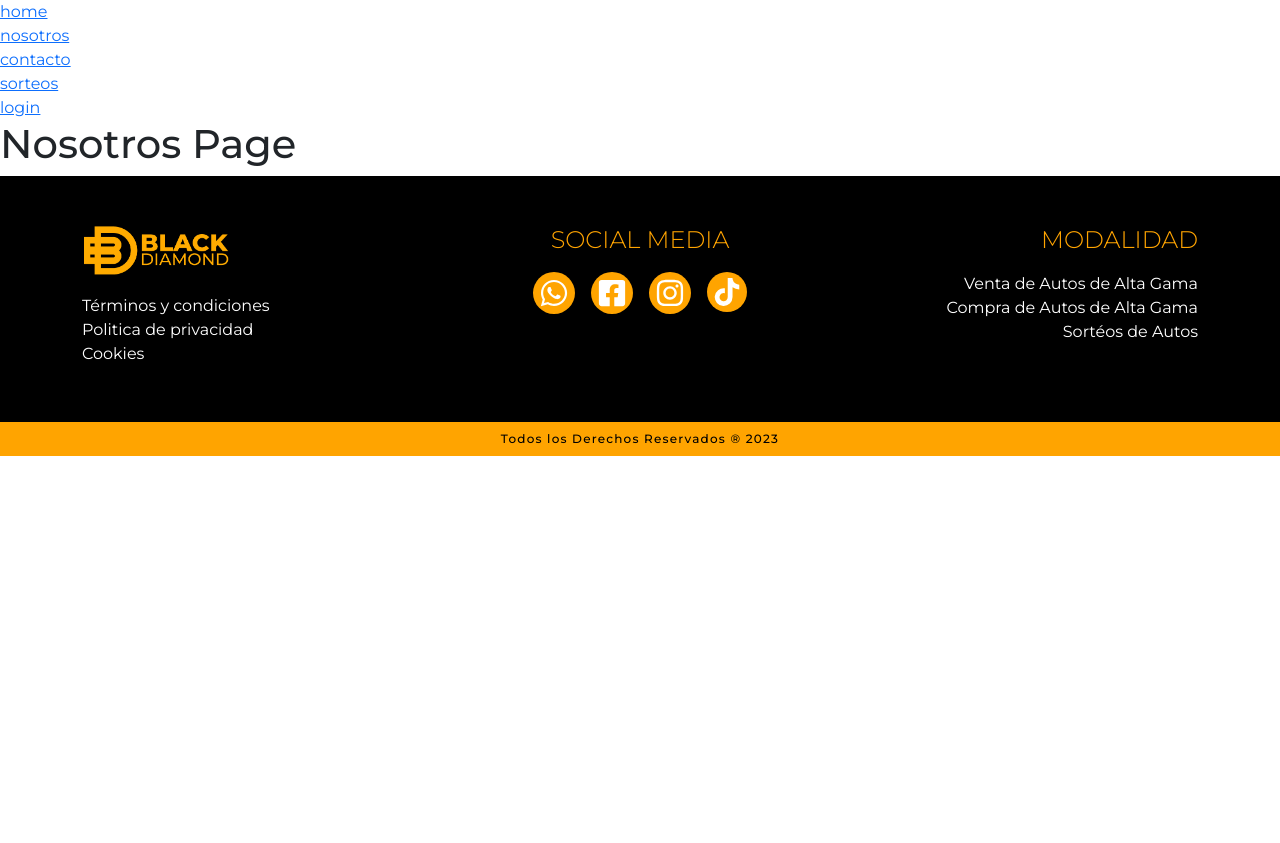
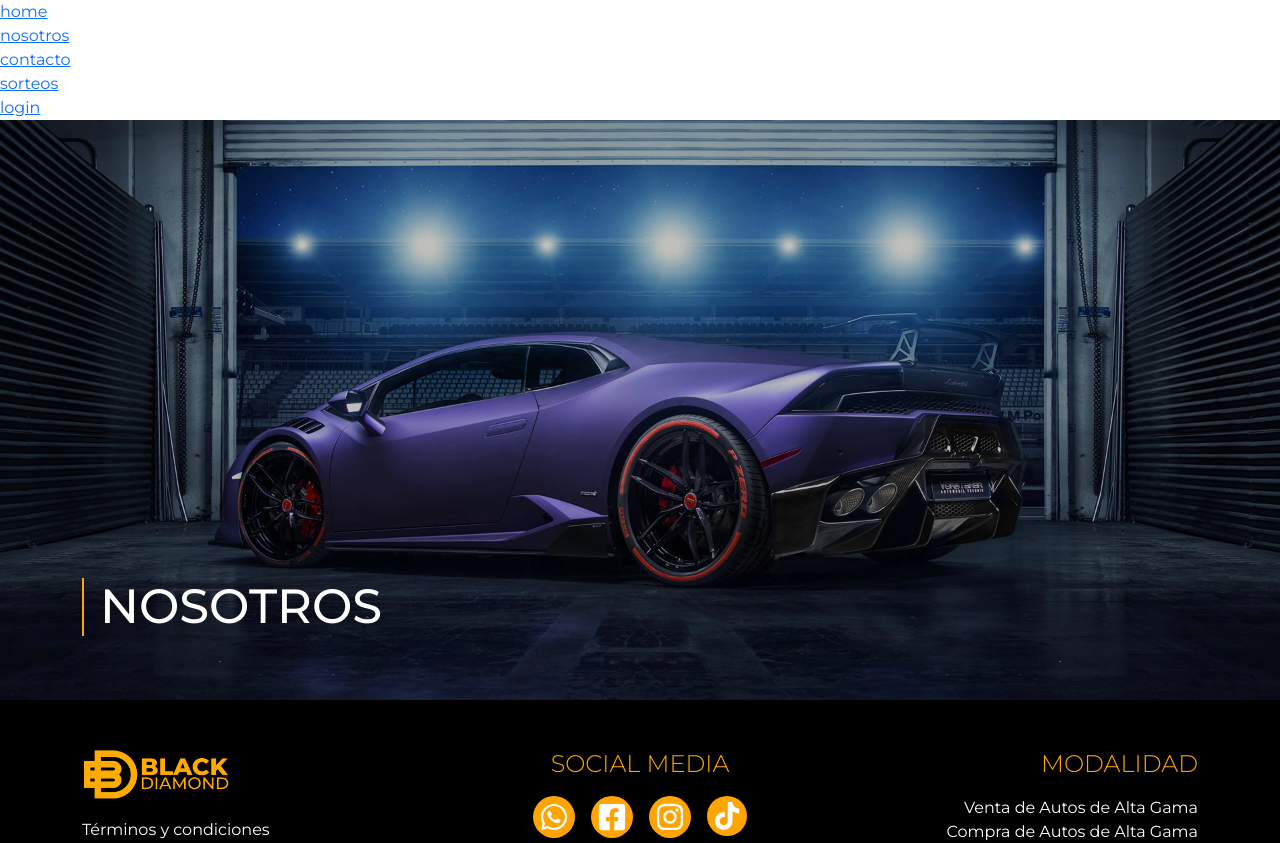
Before and after one commit to 4me7h/blackdiamond, a React (Create React App) app: page /nosotros in a window 1280 px wide. Shown: the top 843 px of the page. Before the commit the page ends 800 px from the top, so only its background shows below. Built offline with nearby package versions, Linux system fonts and the light colour scheme.

Commit message:
component: hero props and if props yeah

```diff
--- a/src/components/Hero.js
+++ b/src/components/Hero.js
@@ -1,9 +1,26 @@
+import Col from "react-bootstrap/esm/Col";
+import Container from "react-bootstrap/esm/Container";
+import Row from "react-bootstrap/esm/Row";
 
+const Hero = ({imgBackground, text}) => {
+    const backgroundImage = `url(${imgBackground})`;
 
-const Hero = ({image, text}) => {
     return(
-        <section className="hero hero--bgimg" style={{backgroundImage: `url(https://www.blackdiamond-sorteos.com/assets/home-image-effbf375.jpg)`}}>
-            {/* <div className="hero__filter"></div> */}
+        <section className="hero hero--bgimg" style={{backgroundImage: `${backgroundImage}`}}>
+            <div className="hero__filter"></div>
+            {text && (
+                <Container>
+                    <Row>
+                        <Col>
+                            <div className="hero__container">
+                                <div className="hero__content">
+                                    <h1 className="hero__title text--title">{text}</h1>
+                                </div>
+                            </div>
+                        </Col>
+                    </Row>
+                </Container>
+            )}
         </section>
     );
 }
--- a/src/components/Hero.scss
+++ b/src/components/Hero.scss
@@ -10,19 +10,22 @@
 
     //filter
     &__filter {
-        background-color: rgba(black, .5);
+        background-color: rgba(black, .25);
         width: 100%;
         height: 100%;
         position: absolute;
     }
 
     //hero contenidos
+    &__container {
+        position: relative;
+        height: 580px;
+    }
     &__content {
-        position: relative;
-        text-align: center;
-        max-width: 1000px;
-        margin: 0 auto;
-        padding: 8rem 0;
-        color: $color-white;
+        position: absolute;
+        bottom: 0;
+        margin-bottom: 4rem;
+        padding-left: 1rem;
+        border-left: 2px solid $color-yellow;
     }
 }
--- a/src/pages/Home.js
+++ b/src/pages/Home.js
@@ -6,11 +6,15 @@ import Banner from "../components/Banner";
 import Gridimg from "../components/Gridimg";
 import Footer from "../components/Footer";
 
+import imgBackground from "../images/hero-home.jpg";
+
 const Home = () => {
     return(
         <>
             <Navbar />
-            <Hero />
+            <Hero
+                imgBackground={imgBackground}
+            />
             <Nosotros />
             <Autos />
             <Banner />
--- a/src/pages/Nosotros.js
+++ b/src/pages/Nosotros.js
@@ -1,13 +1,19 @@
 import Navbar from "../components/Navbar";
 import Footer from "../components/Footer";
+import Hero from "../components/Hero";
+
+import imgBackground from "../images/hero-nosotros.jpg";
 
 const Nosotros = () => {
     return(
-        <div>
+        <>
         <Navbar />
-        <h1>Nosotros Page</h1>
+        <Hero
+            imgBackground={imgBackground}
+            text="Nosotros"
+        />
         <Footer />
-        </div>
+        </>
 
     );
 }
--- a/src/styles/Fonts.scss
+++ b/src/styles/Fonts.scss
@@ -33,6 +33,12 @@ input[type="submit"] {
 
 
 .text {
+    &--title {
+        font-size: 3rem;
+        color: $color-white;
+        margin: 0;
+        text-transform: uppercase;
+    }
     &--subtitle {
         font-size: 30px;
         font-weight: bold;
```
Also changed, not shown: src/images/hero-home.jpg (added), src/images/hero-nosotros.jpg (added).
